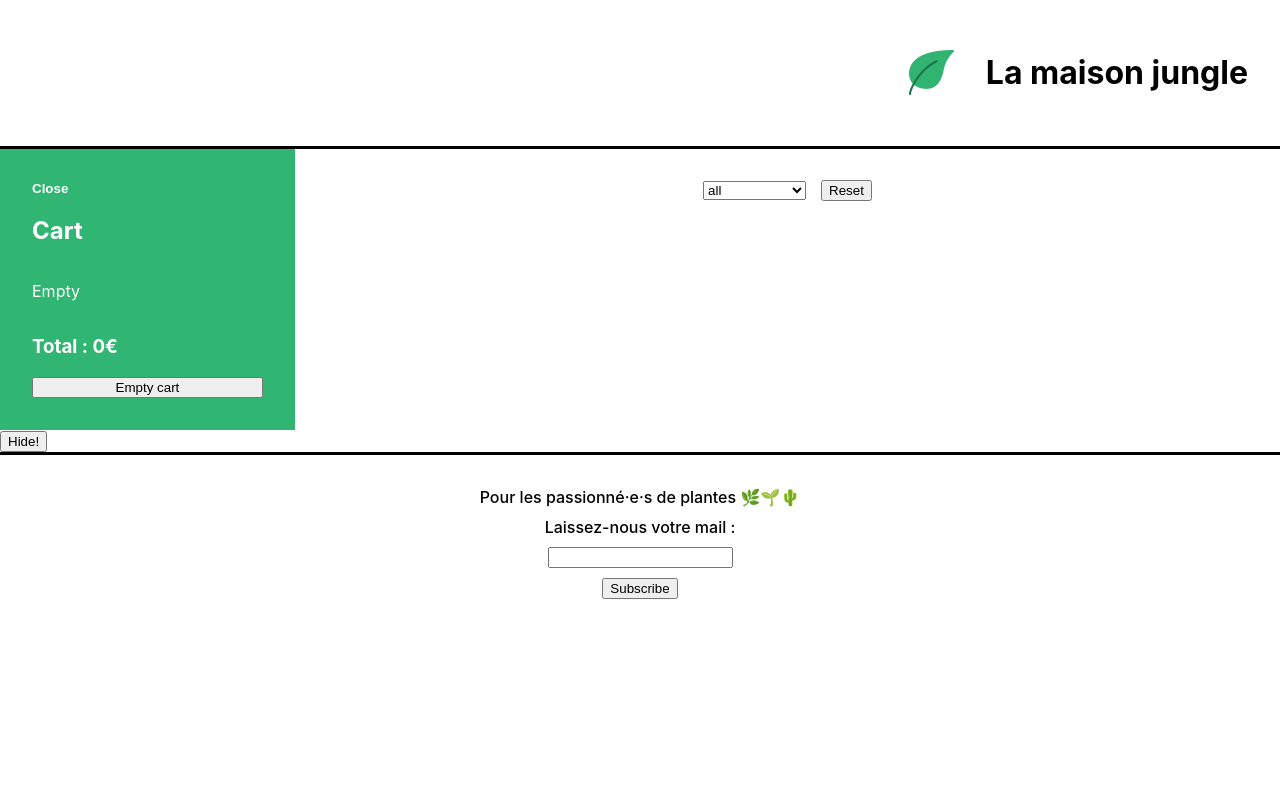
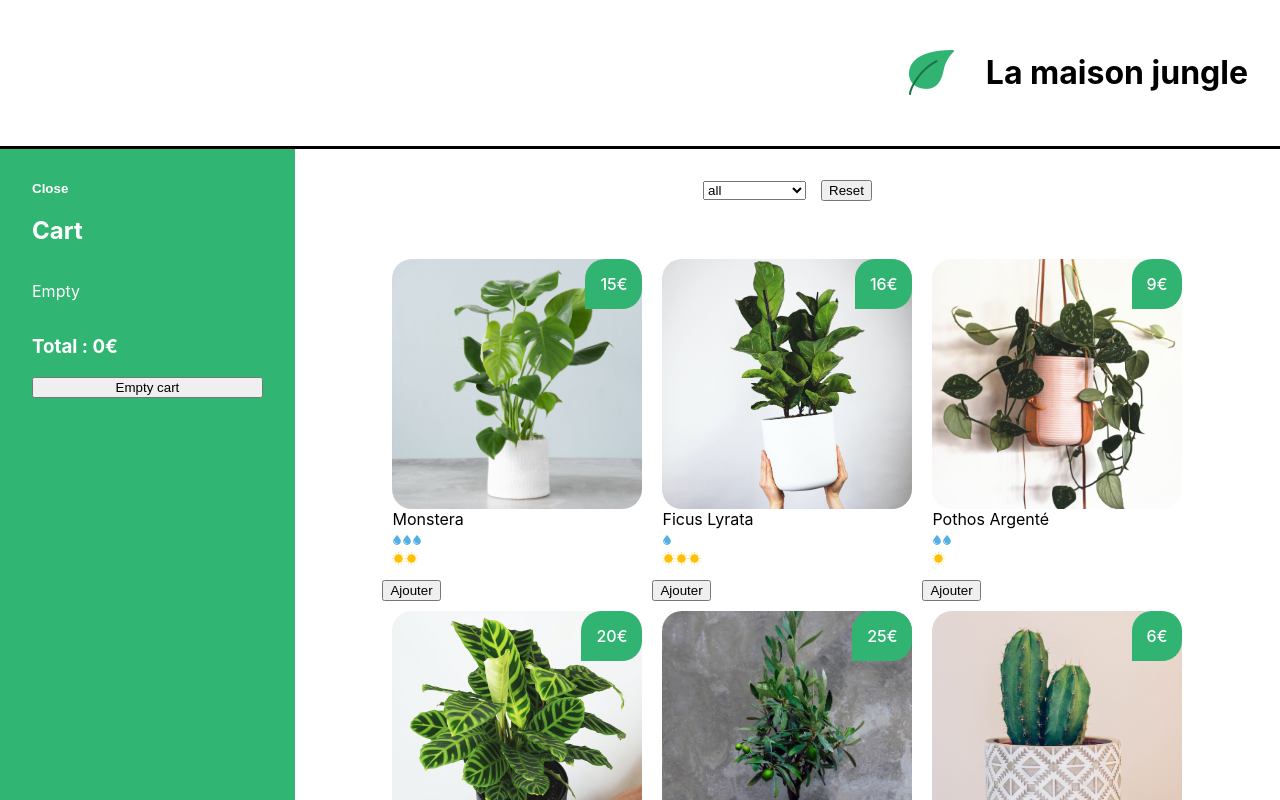
Before and after one commit to flora-le/la-maison-jungle, a React (Create React App) app: page / in a window 1280 px wide. Shown: the top 800 px of the page. Built offline with nearby package versions, Linux system fonts and the light colour scheme.

Commit message:
correction filterinitialization to 'all'

```diff
--- a/src/components/ShoppingList.js
+++ b/src/components/ShoppingList.js
@@ -5,7 +5,7 @@ import '../styles/ShoppingList.css'
 import { useState } from 'react'
 
 function ShoppingList({ cart, updateCart }) {
-	const [selectedCategory, updateSelectedCategory] = useState("")
+	const [selectedCategory, updateSelectedCategory] = useState("all")
 
 	const categories = plantList.reduce(
     (acc, plant) =>//accumulator + currentVal
```
